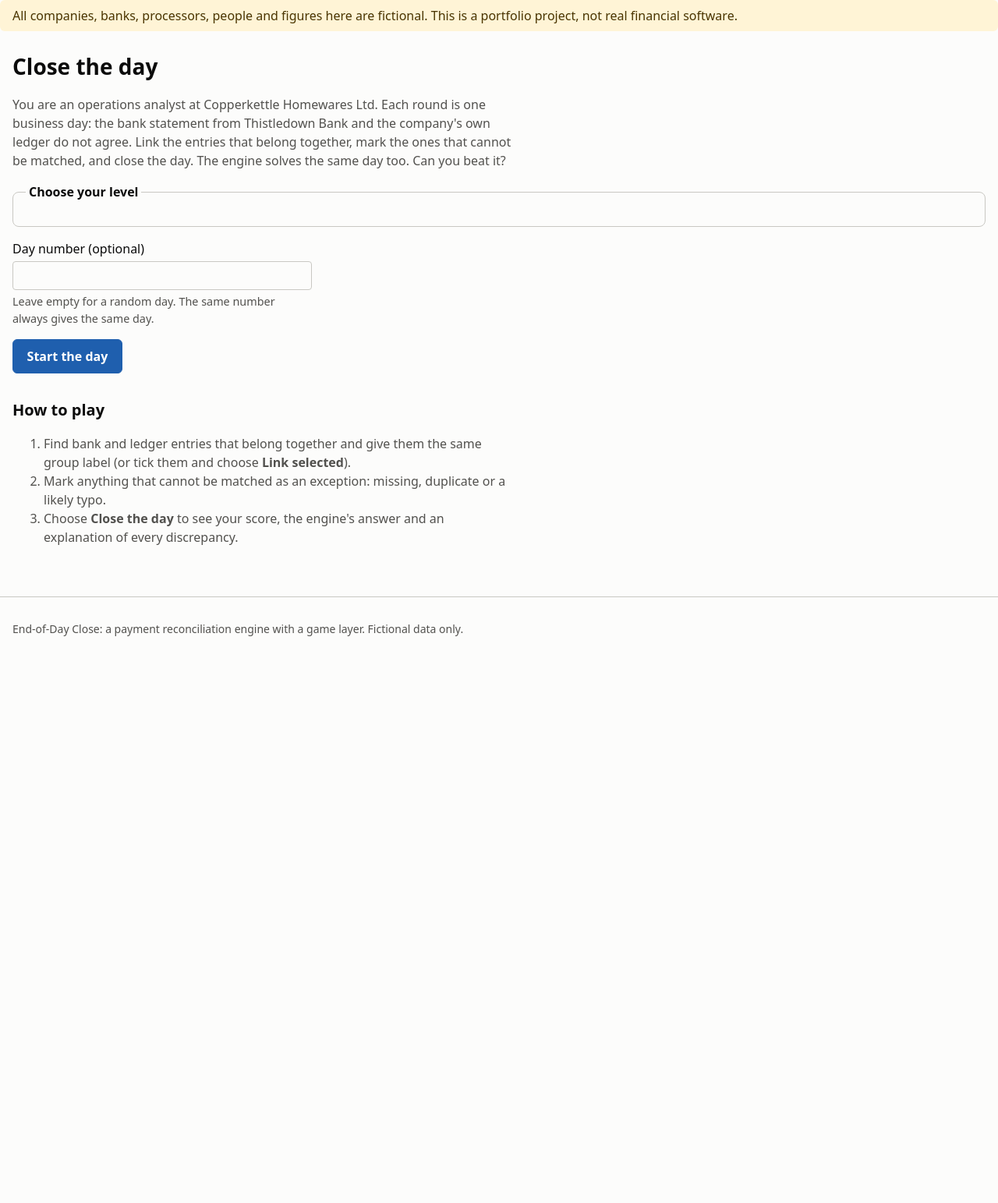
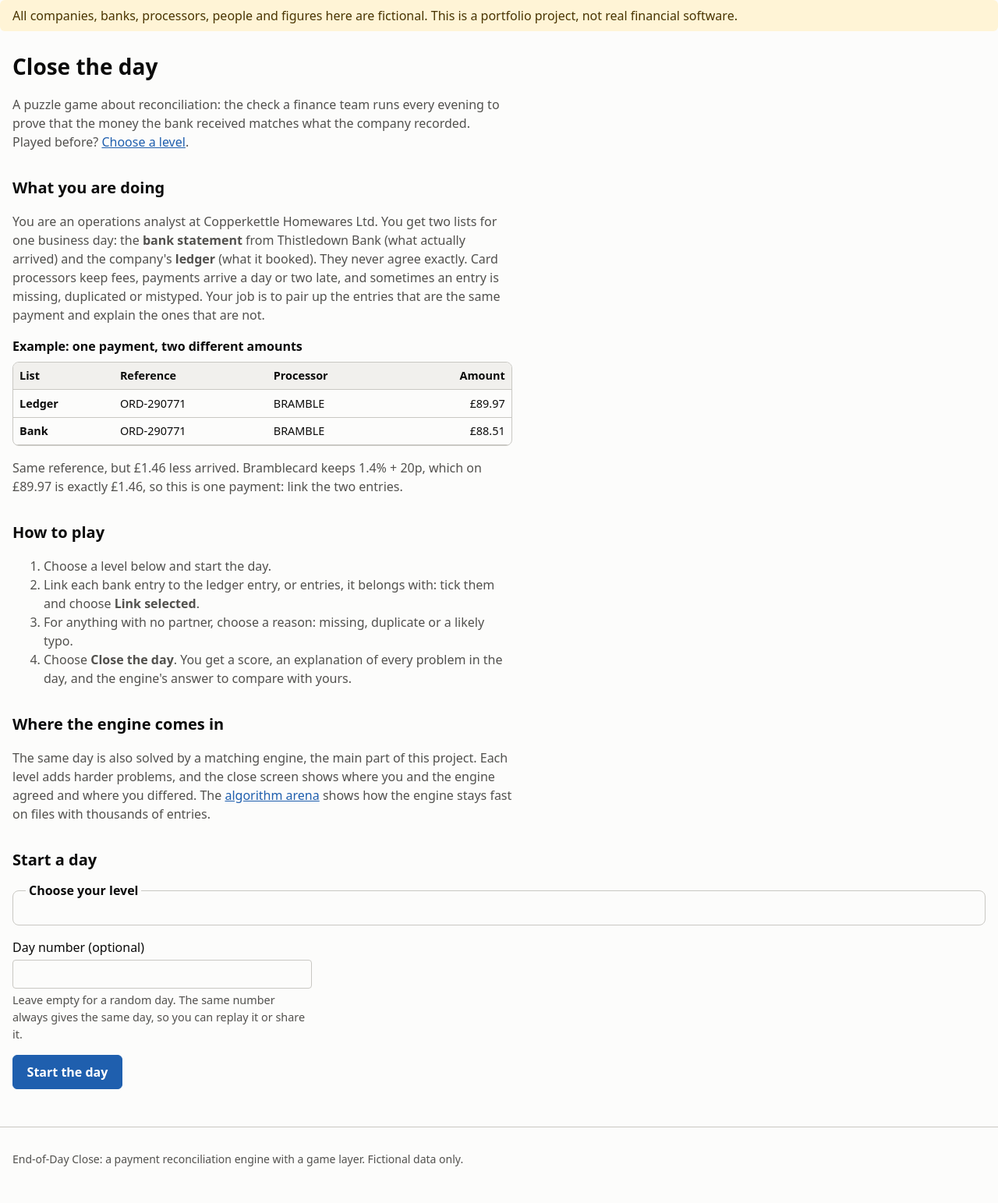
Before and after one commit to 4shwotts/end-of-day-close, a Python web app: template src/eod_close/web/templates/start.html in a window 1280 px wide. Shown: the part 58-1601 px from the top of the page at 78% size. Before the commit the page ends 874 px from the top, so only its background shows below. Run offline with Jinja, Linux system fonts and the light colour scheme; the template is opened without the code that fills it, so the values that code supplies are empty.

Commit message:
Explain the game and the arena more clearly; fit the work-page tables
The start page explains reconciliation with a worked example, the work page opens its help by default with the processor rules alongside, and the arena explains why the engine is faster. The work page uses more of a wide screen and stacks its tables when both would not fit.

```diff
--- a/src/eod_close/web/static/app.css
+++ b/src/eod_close/web/static/app.css
@@ -165,6 +165,15 @@ main {
   padding-bottom: 3rem;
 }
 
+/* The work page shows two wide tables, so it may use more of a large screen.
+   The header, notice and footer widen with it so the edges stay aligned. */
+.wide .site-header,
+.wide main,
+.wide .site-footer,
+.wide .notice {
+  max-width: 1840px;
+}
+
 h1 {
   font-size: 1.75rem;
   margin: 0.5rem 0 1rem;
@@ -299,7 +308,7 @@ caption {
 
 th,
 td {
-  padding: 0.4rem 0.6rem;
+  padding: 0.4rem 0.5rem;
   border-bottom: 1px solid var(--border);
   text-align: left;
   white-space: nowrap;
@@ -332,8 +341,9 @@ td.wrap {
   grid-template-columns: minmax(0, 1fr);
 }
 
-/* Side by side only when there is room for both tables. */
-@media (min-width: 1400px) {
+/* Side by side only when both tables fit without scrolling sideways; below
+   this width they stack, each using the full width. */
+@media (min-width: 1800px) {
   .panels {
     grid-template-columns: minmax(0, 1fr) minmax(0, 1fr);
   }
@@ -400,6 +410,35 @@ details summary {
   cursor: pointer;
   font-weight: 600;
   padding: 0.5rem 0;
+}
+
+/* The work page's instructions: boxed so they read as help, not page text. */
+details.help {
+  border: 1px solid var(--border);
+  border-radius: 8px;
+  padding: 0.25rem 1rem 0.5rem;
+  margin-bottom: 1rem;
+}
+
+/* The steps and the processor rules sit side by side when there is room,
+   which keeps the tables closer to the top of the page. */
+@media (min-width: 1000px) {
+  .help-columns {
+    display: grid;
+    grid-template-columns: minmax(0, 1fr) minmax(0, 1fr);
+    gap: 2rem;
+  }
+}
+
+/* The worked example on the start page. */
+.example {
+  margin: 1rem 0 1.5rem;
+  max-width: 70ch;
+}
+
+.example figcaption {
+  font-weight: 600;
+  margin-bottom: 0.5rem;
 }
 
 code {
--- a/src/eod_close/web/templates/base.html
+++ b/src/eod_close/web/templates/base.html
@@ -11,7 +11,7 @@
   <script src="/static/vendor/htmx-2.0.4.min.js" defer></script>
   <script src="/static/game.js" defer></script>
 </head>
-<body>
+<body{% block body_attrs %}{% endblock %}>
   <a class="skip-link" href="#main">Skip to content</a>
   <header class="site-header">
     <a class="brand" href="/">End-of-Day Close</a>
--- a/src/eod_close/web/templates/start.html
+++ b/src/eod_close/web/templates/start.html
@@ -3,20 +3,72 @@
 {% block content %}
 <h1>Close the day</h1>
 <p class="lede">
-  You are an operations analyst at Copperkettle Homewares Ltd. Each round is one business day:
-  the bank statement from Thistledown Bank and the company's own ledger do not agree. Link the
-  entries that belong together, mark the ones that cannot be matched, and close the day.
-  The engine solves the same day too. Can you beat it?
+  A puzzle game about reconciliation: the check a finance team runs every evening to prove
+  that the money the bank received matches what the company recorded.
+  Played before? <a href="#start-heading">Choose a level</a>.
 </p>
 
+<h2>What you are doing</h2>
+<p class="lede">
+  You are an operations analyst at Copperkettle Homewares Ltd. You get two lists for one
+  business day: the <strong>bank statement</strong> from Thistledown Bank (what actually
+  arrived) and the company's <strong>ledger</strong> (what it booked). They never agree
+  exactly. Card processors keep fees, payments arrive a day or two late, and sometimes an entry
+  is missing, duplicated or mistyped. Your job is to pair up the entries that are the same
+  payment and explain the ones that are not.
+</p>
+
+<figure class="example">
+  <figcaption>Example: one payment, two different amounts</figcaption>
+  <div class="table-scroll">
+    <table>
+      <thead>
+        <tr>
+          <th scope="col">List</th>
+          <th scope="col">Reference</th>
+          <th scope="col">Processor</th>
+          <th scope="col" class="num">Amount</th>
+        </tr>
+      </thead>
+      <tbody>
+        <tr><th scope="row">Ledger</th><td>ORD-290771</td><td>BRAMBLE</td><td class="num">£89.97</td></tr>
+        <tr><th scope="row">Bank</th><td>ORD-290771</td><td>BRAMBLE</td><td class="num">£88.51</td></tr>
+      </tbody>
+    </table>
+  </div>
+  <p class="lede">
+    Same reference, but £1.46 less arrived. Bramblecard keeps 1.4% + 20p, which on £89.97 is
+    exactly £1.46, so this is one payment: link the two entries.
+  </p>
+</figure>
+
+<h2>How to play</h2>
+<ol class="lede">
+  <li>Choose a level below and start the day.</li>
+  <li>Link each bank entry to the ledger entry, or entries, it belongs with: tick them and
+    choose <strong>Link selected</strong>.</li>
+  <li>For anything with no partner, choose a reason: missing, duplicate or a likely typo.</li>
+  <li>Choose <strong>Close the day</strong>. You get a score, an explanation of every problem in
+    the day, and the engine's answer to compare with yours.</li>
+</ol>
+
+<h2>Where the engine comes in</h2>
+<p class="lede">
+  The same day is also solved by a matching engine, the main part of this project. Each level
+  adds harder problems, and the close screen shows where you and the engine agreed and where
+  you differed. The <a href="/arena">algorithm arena</a> shows how the engine stays fast on
+  files with thousands of entries.
+</p>
+
+<h2 id="start-heading">Start a day</h2>
 <form action="/play" method="get">
   <fieldset>
     <legend>Choose your level</legend>
     {% set hints = {
-      "intern": "15 problems: exact matches, settlement delays and processor fees.",
-      "analyst": "40 problems: adds foreign-currency rounding, refunds and missing entries.",
+      "intern": "15 problems: exact matches, late payments and processor fees.",
+      "analyst": "40 problems: adds euro rounding, refunds and missing entries.",
       "senior-analyst": "100 problems: adds batch payouts, chargebacks, duplicates and missing references.",
-      "head-of-ops": "300 problems: every kind, including transposed digits, with more ambiguity."
+      "head-of-ops": "300 problems: every kind, including mistyped amounts, with more ambiguity."
     } %}
     {% for level in difficulties %}
     <div class="choice">
@@ -34,16 +86,9 @@
     <label for="seed">Day number (optional)</label>
     <input type="number" id="seed" name="seed" min="0" max="1000000000" inputmode="numeric"
            aria-describedby="seed-hint">
-    <span class="choice-hint" id="seed-hint">Leave empty for a random day. The same number always gives the same day.</span>
+    <span class="choice-hint" id="seed-hint">Leave empty for a random day. The same number always gives the same day, so you can replay it or share it.</span>
   </div>
 
   <button type="submit">Start the day</button>
 </form>
-
-<h2>How to play</h2>
-<ol class="lede">
-  <li>Find bank and ledger entries that belong together and give them the same group label (or tick them and choose <strong>Link selected</strong>).</li>
-  <li>Mark anything that cannot be matched as an exception: missing, duplicate or a likely typo.</li>
-  <li>Choose <strong>Close the day</strong> to see your score, the engine's answer and an explanation of every discrepancy.</li>
-</ol>
 {% endblock %}
```
Also changed, not shown: src/eod_close/web/templates/arena.html (+15 -3 lines), src/eod_close/web/templates/play.html (+37 -10 lines).
